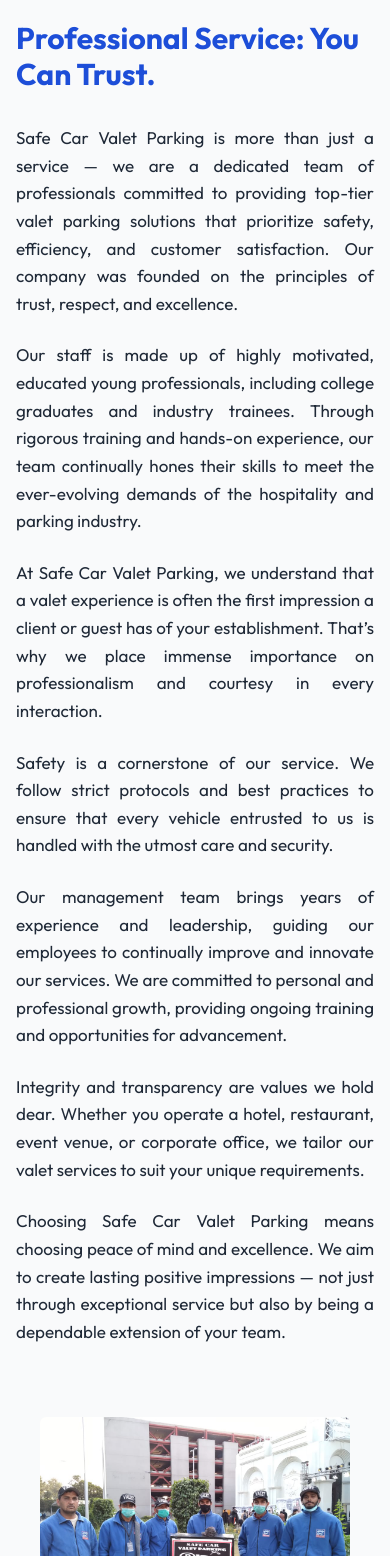
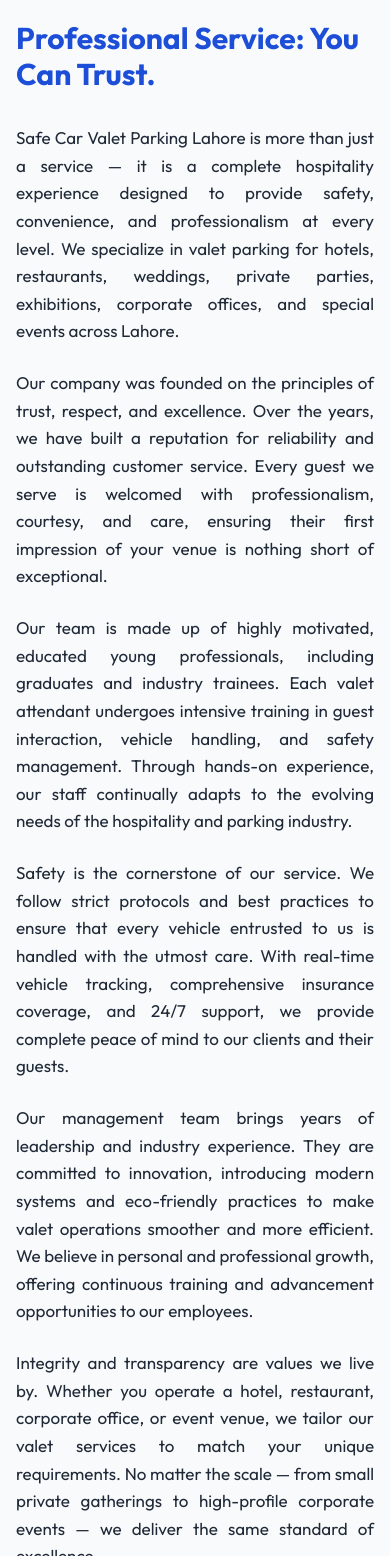
Before and after one commit to DaniyalGulzar/SCVP, a Next.js app: page /about in a window 390 px wide. Shown: the part 912-2468 px from the top of the page. Built offline with nearby package versions, Linux system fonts and the light colour scheme; no server answers.

Commit message:
6:31 seo

```diff
--- a/src/app/about/page.tsx
+++ b/src/app/about/page.tsx
@@ -96,46 +96,58 @@
 
           <div className="text-justify leading-relaxed space-y-6 text-[17px]">
             <p>
-              Safe Car Valet Parking is more than just a service — we are a
-              dedicated team of professionals committed to providing top-tier
-              valet parking solutions that prioritize safety, efficiency, and
-              customer satisfaction. Our company was founded on the principles
-              of trust, respect, and excellence.
+              Safe Car Valet Parking Lahore is more than just a service — it is
+              a complete hospitality experience designed to provide safety,
+              convenience, and professionalism at every level. We specialize in
+              valet parking for hotels, restaurants, weddings, private parties,
+              exhibitions, corporate offices, and special events across Lahore.
             </p>
             <p>
-              Our staff is made up of highly motivated, educated young
-              professionals, including college graduates and industry trainees.
-              Through rigorous training and hands-on experience, our team
-              continually hones their skills to meet the ever-evolving demands
-              of the hospitality and parking industry.
+              Our company was founded on the principles of trust, respect, and
+              excellence. Over the years, we have built a reputation for
+              reliability and outstanding customer service. Every guest we serve
+              is welcomed with professionalism, courtesy, and care, ensuring
+              their first impression of your venue is nothing short of
+              exceptional.
             </p>
             <p>
-              At Safe Car Valet Parking, we understand that a valet experience
-              is often the first impression a client or guest has of your
-              establishment. That’s why we place immense importance on
-              professionalism and courtesy in every interaction.
+              Our team is made up of highly motivated, educated young
+              professionals, including graduates and industry trainees. Each
+              valet attendant undergoes intensive training in guest interaction,
+              vehicle handling, and safety management. Through hands-on
+              experience, our staff continually adapts to the evolving needs of
+              the hospitality and parking industry.
             </p>
             <p>
-              Safety is a cornerstone of our service. We follow strict protocols
-              and best practices to ensure that every vehicle entrusted to us is
-              handled with the utmost care and security.
+              Safety is the cornerstone of our service. We follow strict
+              protocols and best practices to ensure that every vehicle
+              entrusted to us is handled with the utmost care. With real-time
+              vehicle tracking, comprehensive insurance coverage, and 24/7
+              support, we provide complete peace of mind to our clients and
+              their guests.
             </p>
             <p>
-              Our management team brings years of experience and leadership,
-              guiding our employees to continually improve and innovate our
-              services. We are committed to personal and professional growth,
-              providing ongoing training and opportunities for advancement.
+              Our management team brings years of leadership and industry
+              experience. They are committed to innovation, introducing modern
+              systems and eco-friendly practices to make valet operations
+              smoother and more efficient. We believe in personal and
+              professional growth, offering continuous training and advancement
+              opportunities to our employees.
             </p>
             <p>
-              Integrity and transparency are values we hold dear. Whether you
-              operate a hotel, restaurant, event venue, or corporate office, we
-              tailor our valet services to suit your unique requirements.
+              Integrity and transparency are values we live by. Whether you
+              operate a hotel, restaurant, corporate office, or event venue, we
+              tailor our valet services to match your unique requirements. No
+              matter the scale — from small private gatherings to high-profile
+              corporate events — we deliver the same standard of excellence.
             </p>
             <p>
-              Choosing Safe Car Valet Parking means choosing peace of mind and
-              excellence. We aim to create lasting positive impressions — not
-              just through exceptional service but also by being a dependable
-              extension of your team.
+              Choosing Safe Car Valet Parking means choosing a dependable
+              partner. We aim to create lasting positive impressions, not only
+              through seamless parking management but also by being a trusted
+              extension of your team. Our mission is to be Lahore’s most
+              reliable valet parking service provider, setting new standards in
+              safety, service, and customer satisfaction.
             </p>
           </div>
         </div>
--- a/src/app/layout.tsx
+++ b/src/app/layout.tsx
@@ -11,8 +11,7 @@
 export const metadata: Metadata = {
   metadataBase: new URL("https://www.scvplahore.com"),
   title: {
-    default:
-      "Safe Car Valet Parking Lahore | Professional Valet Services | Premium Car Parking Solutions",
+    default: "Safe Car Valet Parking Lahore | Professional Valet Services ",
     template: "%s | Safe Car Valet Parking Lahore",
   },
   description:
--- a/src/components/Home.tsx
+++ b/src/components/Home.tsx
@@ -15,38 +15,38 @@
 const testimonials = [
   {
     name: "Ashfaq Ahmad",
-    role: "Managing Director ",
+    role: "Hotel Manager",
     image: AVATAR_PIXEL,
     testimonial:
-      "What I like about Zety resumes is their user-friendly interface and customization options. You can choose from 18 sleek templates and easily modify the design, layout, colors, and fonts to create a unique and professional-looking resume. Additionally, Zety offers pre-written content tailored to different job positions, saving users valuable time compared to crafting their resumes from scratch.",
+      "Safe Car Valet Parking provided outstanding service at our hotel. Their attendants were professional, courteous, and ensured our guests’ cars were handled with the utmost care. It truly elevated the hospitality experience for everyone.",
   },
   {
     name: "Sarah Munir",
-    role: "HR MANAGER",
+    role: "Event Planner",
     image: AVATAR_PIXEL,
     testimonial:
-      "SharpDesk made it so easy for me to build a resume that stands out. The guided process ensures that all critical aspects of a resume are covered, and the templates are top-notch. I highly recommend it to anyone looking to land a job quickly.",
+      "I hired Safe Car Valet Parking for a corporate event, and I couldn’t be more satisfied. The team managed parking for hundreds of guests smoothly. Their reliability and professionalism gave us peace of mind throughout the event.",
   },
   {
-    name: "Daniyal ",
-    role: "REGIONAL MANAGER",
+    name: "Daniyal",
+    role: "Wedding Organizer",
     image: AVATAR_PIXEL,
     testimonial:
-      "I was able to create a professional resume in no time with SharpDesk. The tips and suggestions were incredibly helpful, and the templates were exactly what I was looking for. It made my job search process much more manageable.",
+      "We booked Safe Car Valet Parking for a wedding, and the service was flawless. Guests were impressed by the quick, safe, and organized valet system. It added a premium touch to the event and ensured everything ran seamlessly.",
   },
   {
     name: "Ali Irshad",
-    role: "MARKETING SPECIALIST",
+    role: "Restaurant Owner",
     image: AVATAR_PIXEL,
     testimonial:
-      "The AI-driven resume builder from SharpDesk is a game-changer. It helped me tailor my resume to specific job applications with ease. I got multiple interview calls within a week after using it. Highly recommended!",
+      "Our restaurant partnered with Safe Car Valet Parking, and the difference was remarkable. Guests appreciated the convenience, and we noticed an improvement in overall customer satisfaction. Highly recommended for any business in Lahore.",
   },
   {
     name: "Danish",
-    role: "SOFTWARE ENGINEER",
+    role: "Corporate Executive",
     image: AVATAR_PIXEL,
     testimonial:
-      "I had been struggling to create a resume that truly represented my skills and experience. SharpDesk made it so simple and efficient. The end result was a polished, professional resume that I'm proud to share.",
+      "Safe Car Valet Parking has become our go-to choice for corporate gatherings. Their staff is punctual, disciplined, and always dressed professionally. They make a lasting impression on our clients and employees every time.",
   },
 ];
 
@@ -243,25 +243,51 @@
                 At Safe Car Valet Parking, we understand that your time,
                 comfort, and vehicle safety are top priorities. That’s why we
                 offer seamless, secure, and professional valet services you can
-                depend on.
+                depend on for any occasion.
               </p>
+
               <p className="my-4 text-sm md:text-xl text-black-600">
                 Whether you’re arriving at a corporate event, luxury hotel,
-                private gathering, or a high-traffic location, our trained staff
-                ensures a smooth and courteous handover every time.
+                private gathering, wedding, or a high-traffic shopping
+                destination, our trained staff ensures a smooth and courteous
+                handover every time. We focus on leaving a positive first
+                impression that reflects your standards of hospitality.
               </p>
+
               <p className="my-4 text-sm md:text-xl text-black-600">
-                With 24/7 support, real-time tracking options, and a
-                customer-first approach, Safe Car Valet brings you convenience
-                with peace of mind.
+                With 24/7 customer support, real-time vehicle tracking options,
+                and a customer-first approach, Safe Car Valet brings you
+                convenience with complete peace of mind. Our team is committed
+                to providing not just parking, but a worry-free experience from
+                start to finish.
               </p>
+
               <p className="my-4 text-sm md:text-xl text-black-600">
-                From private venues to large-scale commercial setups, our team
-                is ready to serve you with professionalism, punctuality, and a
-                smile.
+                From private venues and residential communities to large-scale
+                corporate functions, commercial complexes, and entertainment
+                events, our team is equipped with the expertise and resources to
+                manage parking operations efficiently and professionally.
               </p>
+
               <p className="my-4 text-sm md:text-xl text-black-600">
-                Your car is in safe hands – that’s our promise.
+                Every member of our staff is trained to handle vehicles of all
+                makes and models with care and precision. We follow strict
+                safety protocols and maintain comprehensive insurance coverage
+                so that every client feels confident their vehicle is in safe
+                hands.
+              </p>
+
+              <p className="my-4 text-sm md:text-xl text-black-600">
+                Choosing Safe Car Valet Parking means choosing reliability,
+                punctuality, and trust. Our goal is to go beyond simple valet
+                services — we aim to enhance your guests’ overall experience and
+                contribute to the success of your event or business.
+              </p>
+
+              <p className="my-4 text-sm md:text-xl text-black-600">
+                Your car is in safe hands – that’s our promise, and it’s what
+                sets us apart as Lahore’s leading valet parking service
+                provider.
               </p>
 
               <Link href="/about">
```
